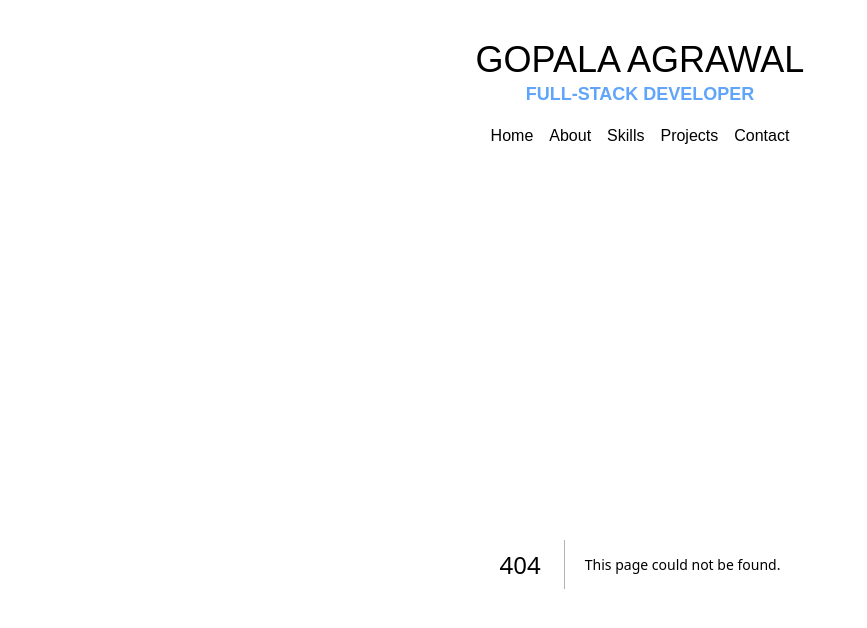
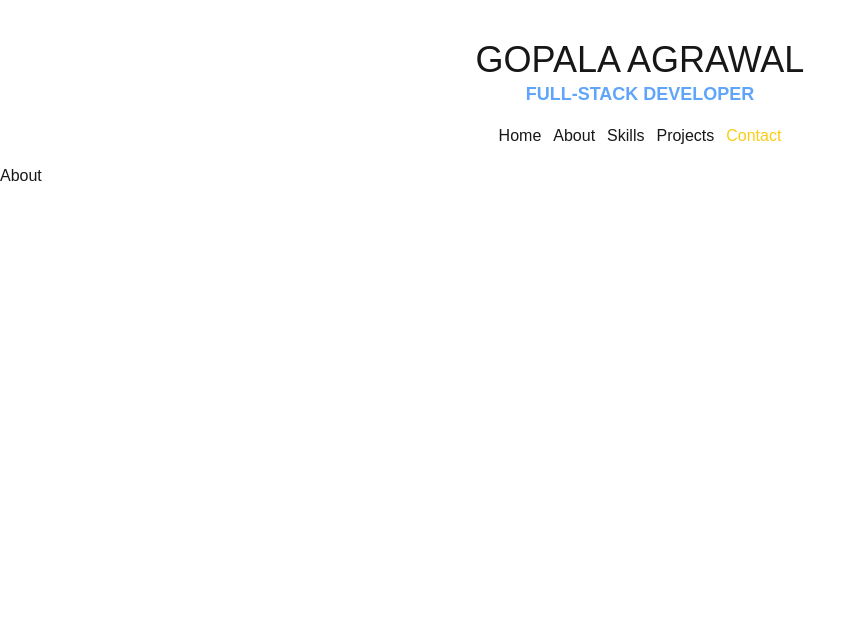
Before and after one commit to gopalagopala1/fullstack-portfolio, a Next.js app: page /contact in a window 1280 px wide. Before the commit this address had no page. Shown: the top 628 px of the page, without its empty margins (0-867 px from the left). Built offline with nearby package versions, Linux system fonts and the light colour scheme; a web font is replaced by a local one.

Commit message:
chore: creating separate pages

```diff
--- /dev/null
+++ b/src/app/contact/page.tsx
@@ -0,0 +1,9 @@
+const Contact = () => {
+  return (
+    <div>
+      <h1>About</h1>
+    </div>
+  );
+};
+
+export default Contact;
--- /dev/null
+++ b/src/app/projects/page.tsx
@@ -0,0 +1,9 @@
+const Projects = () => {
+  return (
+    <div>
+      <h1>About</h1>
+    </div>
+  );
+};
+
+export default Projects;
--- /dev/null
+++ b/src/app/skills/page.tsx
@@ -0,0 +1,9 @@
+const Skills = () => {
+  return (
+    <div>
+      <h1>About</h1>
+    </div>
+  );
+};
+
+export default Skills;
--- a/src/components/Navigation.tsx
+++ b/src/components/Navigation.tsx
@@ -1,15 +1,41 @@
-import Link from 'next/link';
+"use client";
 
-const Navigation = () => (
+import {
+  ABOUT_ROUTE,
+  CONTACT_ROUTE,
+  HOME_ROUTE,
+  PROJECTS_ROUTE,
+  SKILLS_ROUTE,
+} from "@/contants";
+import Link from "next/link";
+import { usePathname } from "next/navigation";
+
+const Navigation = () => {
+  const pathname = usePathname();
+  const getClasses = (route: string) =>
+    pathname === route ? "text-yellow-400" : "";
+
+  return (
     <nav>
-        <ul className="flex justify-center">
-            <Link href='/' className="mx-2">Home</Link>
-            <Link href="/about" className="mx-2">About</Link>
-            <Link href="/skills" className="mx-2">Skills</Link>
-            <Link href="/projects" className="mx-2">Projects</Link>
-            <Link href="/contact" className="mx-2">Contact</Link>
-        </ul>
+      <ul className="flex justify-center gap-3 font-medium">
+        <Link href={HOME_ROUTE} className={getClasses(HOME_ROUTE)}>
+          Home
+        </Link>
+        <Link href={ABOUT_ROUTE} className={getClasses(ABOUT_ROUTE)}>
+          About
+        </Link>
+        <Link href={SKILLS_ROUTE} className={getClasses(SKILLS_ROUTE)}>
+          Skills
+        </Link>
+        <Link href={PROJECTS_ROUTE} className={getClasses(PROJECTS_ROUTE)}>
+          Projects
+        </Link>
+        <Link href={CONTACT_ROUTE} className={getClasses(CONTACT_ROUTE)}>
+          Contact
+        </Link>
+      </ul>
     </nav>
-)
+  );
+};
 
 export default Navigation;
--- /dev/null
+++ b/src/contants.ts
@@ -0,0 +1,5 @@
+export const HOME_ROUTE = '/';
+export const ABOUT_ROUTE = '/about';
+export const CONTACT_ROUTE = '/contact';
+export const PROJECTS_ROUTE = '/projects';
+export const SKILLS_ROUTE = '/skills';
```
